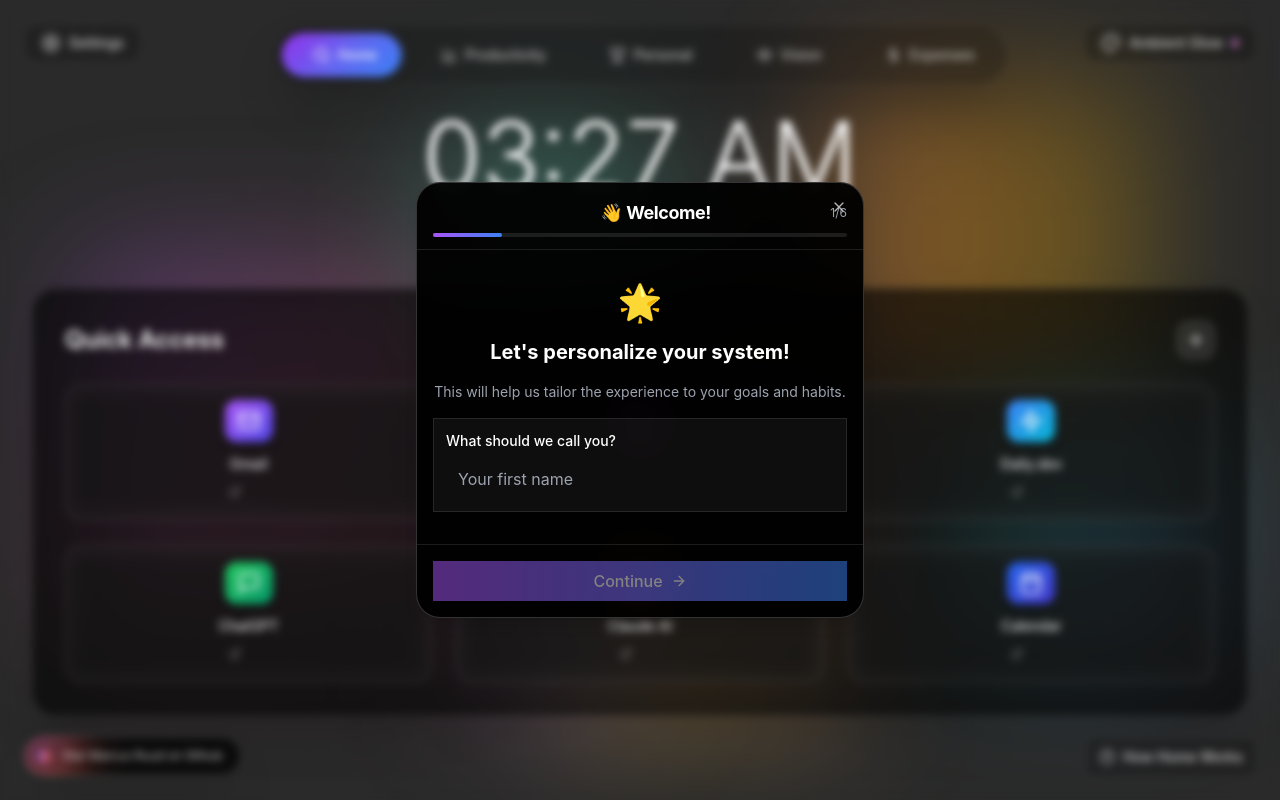
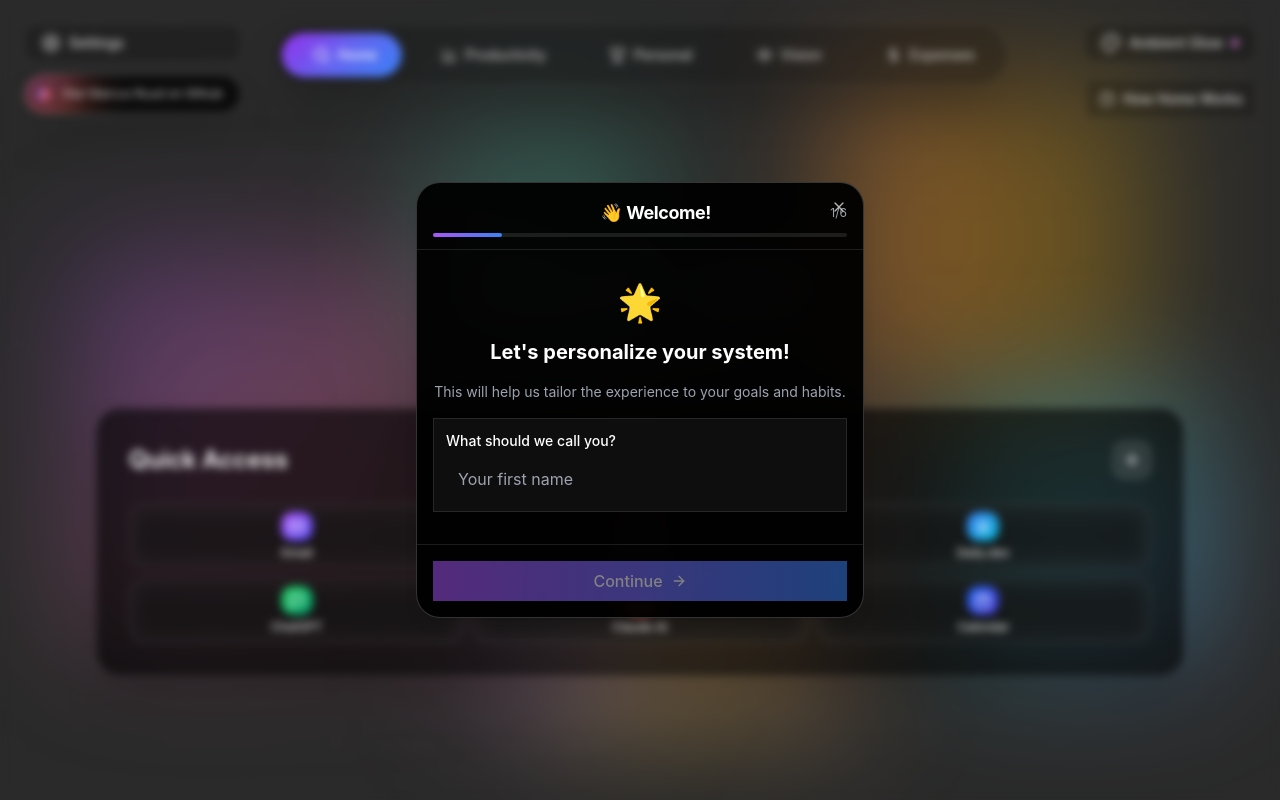
Before and after one commit to Vindusvisker/productivity-tab, a React app: page / in a window 1280 px wide. Built offline with nearby package versions, Linux system fonts and the light colour scheme.

Commit message:
HomeView responsive fix

```diff
--- a/src/App.tsx
+++ b/src/App.tsx
@@ -446,24 +446,31 @@ export default function App() {
           </div>
 
           {/* Settings Button - Top Left */}
-          <div className="fixed top-6 left-6 z-20">
-            <button
-              onClick={() => setIsSettingsOpen(true)}
-              className="flex items-center gap-2 px-4 py-2 bg-black/20 hover:bg-black/30 rounded-xl transition-all duration-200 backdrop-blur-sm border border-white/10 hover:border-white/20 hover:scale-105 group"
-            >
-              <Settings className="w-5 h-5 text-white/70 group-hover:text-white/90 transition-colors" />
-              <span className="text-sm text-white/80 group-hover:text-white/90 font-medium transition-colors">Settings</span>
-            </button>
+          <div className="fixed top-3 left-3 sm:top-4 sm:left-4 md:top-6 md:left-6 z-20">
+            <div className="flex flex-col space-y-2 sm:space-y-3">
+              <button
+                onClick={() => setIsSettingsOpen(true)}
+                className="flex items-center gap-1 sm:gap-2 px-2 sm:px-3 md:px-4 py-1.5 sm:py-2 bg-black/20 hover:bg-black/30 rounded-lg sm:rounded-xl transition-all duration-200 backdrop-blur-sm border border-white/10 hover:border-white/20 hover:scale-105 group"
+              >
+                <Settings className="w-4 h-4 sm:w-5 sm:h-5 text-white/70 group-hover:text-white/90 transition-colors" />
+                <span className="hidden sm:inline text-xs sm:text-sm text-white/80 group-hover:text-white/90 font-medium transition-colors">Settings</span>
+              </button>
+
+              {/* Star Button - Under Settings on smaller screens (1400x900 and under) */}
+              <div className="block 2xl:hidden">
+                <StarButton />
+              </div>
+            </div>
           </div>
 
           {/* Theme Gallery Button - Top Right */}
-          <div className="fixed top-6 right-6 z-20">
+          <div className="fixed top-3 right-3 sm:top-4 sm:right-4 md:top-6 md:right-6 z-20">
             <button
               onClick={() => setIsThemeGalleryOpen(true)}
-              className="flex items-center gap-2 px-4 py-2 bg-black/20 hover:bg-black/30 rounded-xl transition-all duration-200 backdrop-blur-sm border border-white/10 hover:border-white/20 hover:scale-105 group"
+              className="flex items-center gap-1 sm:gap-2 px-2 sm:px-3 md:px-4 py-1.5 sm:py-2 bg-black/20 hover:bg-black/30 rounded-lg sm:rounded-xl transition-all duration-200 backdrop-blur-sm border border-white/10 hover:border-white/20 hover:scale-105 group"
             >
-              <Palette className="w-5 h-5 text-white/70 group-hover:text-white/90 transition-colors" />
-              <span className="text-sm text-white/80 group-hover:text-white/90 font-medium transition-colors">{currentTheme.name}</span>
+              <Palette className="w-4 h-4 sm:w-5 sm:h-5 text-white/70 group-hover:text-white/90 transition-colors" />
+              <span className="hidden md:inline text-xs sm:text-sm text-white/80 group-hover:text-white/90 font-medium transition-colors">{currentTheme.name}</span>
               <div className="w-2 h-2 rounded-full bg-gradient-to-r from-purple-400 to-pink-400 animate-pulse" />
             </button>
           </div>
@@ -492,8 +499,8 @@ export default function App() {
             onComplete={handleOnboardingComplete}
           />
 
-          {/* Star Button - Fixed at bottom left */}
-          <div className="fixed bottom-6 left-6 z-20">
+          {/* Star Button - Bottom left on larger screens (1400x900+) */}
+          <div className="hidden 2xl:block fixed bottom-3 left-3 sm:bottom-4 sm:left-4 md:bottom-6 md:left-6 z-20">
             <StarButton />
           </div>
         </div>
--- a/src/components/HomeHelp.tsx
+++ b/src/components/HomeHelp.tsx
@@ -10,10 +10,10 @@ export default function HomeHelp() {
     <div className="relative">
       <button
         onClick={() => setIsOpen(!isOpen)}
-        className="flex items-center gap-2 px-3 py-2 bg-black/20 hover:bg-black/30 rounded-lg transition-all duration-200 backdrop-blur-sm border border-white/10"
+        className="flex items-center gap-1 sm:gap-2 px-2 sm:px-3 py-1.5 sm:py-2 bg-black/20 hover:bg-black/30 rounded-lg transition-all duration-200 backdrop-blur-sm border border-white/10"
       >
-        <HelpCircle className="w-4 h-4 text-white/70" />
-        <span className="text-sm text-white/80 font-medium">How Home Works</span>
+        <HelpCircle className="w-3 h-3 sm:w-4 sm:h-4 text-white/70" />
+        <span className="text-xs sm:text-sm text-white/80 font-medium">How Home Works</span>
       </button>
 
       {/* Help Modal */}
--- a/src/components/home/QuickAccess.tsx
+++ b/src/components/home/QuickAccess.tsx
@@ -65,14 +65,33 @@ const defaultLinks: Omit<QuickAccessLink, 'id'>[] = [
   },
 ]
 
-const LINKS_PER_PAGE = 6 // 3x2 grid
-
 export default function QuickAccess() {
   const [quickLinks, setQuickLinks] = useState<QuickAccessLink[]>([])
   const [isDialogOpen, setIsDialogOpen] = useState(false)
   const [editingLink, setEditingLink] = useState<QuickAccessLink | null>(null)
   const [currentPage, setCurrentPage] = useState(0)
   const [openDropdownId, setOpenDropdownId] = useState<string | null>(null)
+  const [windowSize, setWindowSize] = useState({ width: 0, height: 0 })
+
+  // Track window size for responsive behavior
+  useEffect(() => {
+    const updateSize = () => {
+      setWindowSize({ width: window.innerWidth, height: window.innerHeight })
+    }
+
+    updateSize()
+    window.addEventListener('resize', updateSize)
+    return () => window.removeEventListener('resize', updateSize)
+  }, [])
+
+  // Responsive links per page based on screen size
+  const getLinksPerPage = () => {
+    if (windowSize.width < 640) return 3 // Very small screens: 3 items only
+    if (windowSize.width < 1280 || windowSize.height < 900) return 6 // Small-medium screens: 6 items but smaller
+    return 6 // Large screens: 6 items normal size
+  }
+
+  const LINKS_PER_PAGE = getLinksPerPage()
 
   useEffect(() => {
     loadQuickLinks()
@@ -176,9 +195,9 @@ export default function QuickAccess() {
   return (
     <>
       <Card className="bg-black/60 backdrop-blur-xl border border-white/10 shadow-2xl rounded-3xl overflow-hidden">
-        <CardContent className="p-8">
-          <div className="flex items-center justify-between mb-6">
-            <h3 className="text-2xl font-semibold text-white">Quick Access</h3>
+        <CardContent className="p-4 sm:p-6 lg:p-8">
+          <div className="flex items-center justify-between mb-4 sm:mb-6">
+            <h3 className="text-lg sm:text-xl lg:text-2xl font-semibold text-white">Quick Access</h3>
             <div className="flex items-center space-x-2">
               {/* Pagination indicators */}
               {totalPages > 1 && (
@@ -225,9 +244,21 @@ export default function QuickAccess() {
             </div>
           </div>
 
-          {/* Fixed height grid container */}
-          <div className="h-[300px]"> {/* Fixed height to prevent expansion */}
-            <div className="grid grid-cols-3 grid-rows-2 gap-6 h-full">
+          {/* Responsive grid container */}
+          <div className={`${
+            windowSize.width < 640
+              ? 'h-[100px]' // Very small screens: compact single row
+              : windowSize.width < 1280 || windowSize.height < 900
+              ? 'h-[140px]' // Small-medium screens: smaller compact height
+              : 'h-[300px]' // Large screens: full height
+          }`}>
+            <div className={`grid h-full ${
+              windowSize.width < 640
+                ? 'grid-cols-3 grid-rows-1 gap-2' // Very small: 3 items in 1 row
+                : windowSize.width < 1280 || windowSize.height < 900
+                ? 'grid-cols-3 grid-rows-2 gap-2' // Small-medium: 6 items, compact
+                : 'grid-cols-3 grid-rows-2 gap-6' // Large: 6 items, normal spacing
+            }`}>
               {currentLinks.map((link) => {
                 const IconComponent = getIconComponent(link.icon)
                 const isDropdownOpen = openDropdownId === link.id
@@ -239,20 +270,46 @@ export default function QuickAccess() {
                     }`}
                     onClick={() => window.open(link.url, '_blank')}
                   >
-                    <div className="bg-white/5 backdrop-blur-md border border-white/10 rounded-2xl p-4 text-center hover:bg-white/10 transition-all duration-200 hover:shadow-xl h-full flex flex-col justify-center relative">
+                    <div className={`bg-white/5 backdrop-blur-md border border-white/10 rounded-2xl text-center hover:bg-white/10 transition-all duration-200 hover:shadow-xl h-full flex flex-col justify-center relative ${
+                      windowSize.width < 640
+                        ? 'p-1' // Very small screens: minimal padding
+                        : windowSize.width < 1280 || windowSize.height < 900
+                        ? 'p-2' // Small-medium screens: compact padding
+                        : 'p-4' // Large screens: normal padding
+                    }`}>
                       <div
-                        className={`w-12 h-12 ${link.color} rounded-xl mx-auto mb-3 flex items-center justify-center group-hover:scale-110 transition-transform shadow-lg`}
+                        className={`${link.color} rounded-xl mx-auto flex items-center justify-center group-hover:scale-110 transition-transform shadow-lg ${
+                          windowSize.width < 640
+                            ? 'w-6 h-6 mb-1' // Very small screens: tiny icons
+                            : windowSize.width < 1280 || windowSize.height < 900
+                            ? 'w-8 h-8 mb-1' // Small-medium screens: small icons
+                            : 'w-12 h-12 mb-3' // Large screens: normal icons
+                        }`}
                       >
-                        <IconComponent className="h-6 w-6 text-white" />
+                        <IconComponent className={`text-white ${
+                          windowSize.width < 640
+                            ? 'h-3 w-3' // Very small screens: tiny icons
+                            : windowSize.width < 1280 || windowSize.height < 900
+                            ? 'h-4 w-4' // Small-medium screens: small icons
+                            : 'h-6 w-6' // Large screens: normal icons
+                        }`} />
                       </div>
-                      <p className="text-sm font-medium text-white/90 group-hover:text-white transition-colors mb-2 line-clamp-1">
+                      <p className={`font-medium text-white/90 group-hover:text-white transition-colors line-clamp-1 ${
+                        windowSize.width < 640
+                          ? 'text-xs' // Very small screens: tiny text
+                          : windowSize.width < 1280 || windowSize.height < 900
+                          ? 'text-xs' // Small-medium screens: small text
+                          : 'text-sm mb-2' // Large screens: normal text
+                      }`}>
                         {link.name}
                       </p>
-                      <div className="flex items-center justify-center space-x-2">
-                        <ExternalLink className="h-3 w-3 text-white/50 group-hover:text-white/70 transition-colors" />
+                      {/* Only show external link and menu on larger screens */}
+                      {(windowSize.width >= 1280 && windowSize.height >= 900) && (
+                        <div className="flex items-center justify-center space-x-2">
+                          <ExternalLink className="h-3 w-3 text-white/50 group-hover:text-white/70 transition-colors" />
 
-                        {/* Options Menu */}
-                        <DropdownMenu>
+                          {/* Options Menu */}
+                          <DropdownMenu>
                           <DropdownMenuTrigger
                             className="p-1 hover:bg-white/20 rounded-md transition-colors opacity-0 group-hover:opacity-100"
                             onClick={(e) => {
@@ -290,7 +347,8 @@ export default function QuickAccess() {
                             </DropdownMenuItem>
                           </DropdownMenuContent>
                         </DropdownMenu>
-                      </div>
+                        </div>
+                      )}
                     </div>
                   </div>
                 )
@@ -302,11 +360,35 @@ export default function QuickAccess() {
                   onClick={handleAddNew}
                   className="group cursor-pointer transition-all duration-200 hover:scale-105"
                 >
-                  <div className="bg-white/5 backdrop-blur-md border-2 border-dashed border-white/20 rounded-2xl p-4 text-center hover:bg-white/10 hover:border-white/40 transition-all duration-200 h-full flex flex-col justify-center">
-                    <div className="w-12 h-12 bg-white/10 rounded-xl mx-auto mb-3 flex items-center justify-center group-hover:bg-white/20 transition-colors">
-                      <Plus className="h-6 w-6 text-white/60 group-hover:text-white/80" />
+                  <div className={`bg-white/5 backdrop-blur-md border-2 border-dashed border-white/20 rounded-2xl text-center hover:bg-white/10 hover:border-white/40 transition-all duration-200 h-full flex flex-col justify-center ${
+                    windowSize.width < 640
+                      ? 'p-1' // Very small screens: minimal padding
+                      : windowSize.width < 1280 || windowSize.height < 900
+                      ? 'p-2' // Small-medium screens: compact padding
+                      : 'p-4' // Large screens: normal padding
+                  }`}>
+                    <div className={`bg-white/10 rounded-xl mx-auto flex items-center justify-center group-hover:bg-white/20 transition-colors ${
+                      windowSize.width < 640
+                        ? 'w-6 h-6 mb-1' // Very small screens: tiny icons
+                        : windowSize.width < 1280 || windowSize.height < 900
+                        ? 'w-8 h-8 mb-1' // Small-medium screens: small icons
+                        : 'w-12 h-12 mb-3' // Large screens: normal icons
+                    }`}>
+                      <Plus className={`text-white/60 group-hover:text-white/80 ${
+                        windowSize.width < 640
+                          ? 'h-3 w-3' // Very small screens: tiny icons
+                          : windowSize.width < 1280 || windowSize.height < 900
+                          ? 'h-4 w-4' // Small-medium screens: small icons
+                          : 'h-6 w-6' // Large screens: normal icons
+                      }`} />
                     </div>
-                    <p className="text-sm font-medium text-white/60 group-hover:text-white/80 transition-colors">
+                    <p className={`font-medium text-white/60 group-hover:text-white/80 transition-colors ${
+                      windowSize.width < 640
+                        ? 'text-xs' // Very small screens: tiny text
+                        : windowSize.width < 1280 || windowSize.height < 900
+                        ? 'text-xs' // Small-medium screens: small text
+                        : 'text-sm' // Large screens: normal text
+                    }`}>
                       Add Link
                     </p>
                   </div>
--- a/src/views/HomeView.tsx
+++ b/src/views/HomeView.tsx
@@ -33,26 +33,31 @@ const HomeView: React.FC<HomeViewProps> = ({ userConfig }) => {
   }, []);
 
   return (
-    <div className="min-h-screen pt-6 flex items-center justify-center relative">
+    <div className="min-h-screen pt-20 sm:pt-24 md:pt-28 lg:pt-32 flex items-center justify-center relative">
 
-      {/* Help Button - Bottom right corner */}
-      <div className="fixed bottom-6 right-6 z-20">
+      {/* Help Button - Under theme button on smaller screens, bottom right on larger */}
+      <div className="hidden 2xl:block fixed bottom-3 right-3 sm:bottom-4 sm:right-4 md:bottom-6 md:right-6 z-20">
         <HomeHelp />
       </div>
 
-      <div className="container mx-auto px-8 max-w-7xl">
+      {/* Help Button - Under theme gallery button on smaller screens (1280x900 and under) */}
+      <div className="block 2xl:hidden fixed top-14 sm:top-16 md:top-20 right-3 sm:right-4 md:right-6 z-20">
+        <HomeHelp />
+      </div>
+
+      <div className="container mx-auto px-3 sm:px-4 md:px-6 lg:px-8 max-w-full sm:max-w-lg md:max-w-3xl lg:max-w-5xl xl:max-w-6xl 2xl:max-w-7xl">
 
         {/* Top Row: Time Display & Habit Tracker */}
-        <div className={`grid ${userConfig?.hasAddiction ? 'grid-cols-2' : 'grid-cols-1'} gap-8 mb-12`}>
+        <div className={`grid ${userConfig?.hasAddiction ? 'grid-cols-1 lg:grid-cols-2' : 'grid-cols-1'} gap-3 sm:gap-4 md:gap-6 lg:gap-8 mb-6 sm:mb-8 md:mb-10 lg:mb-12`}>
           {/* Time Display - Hero element with gentle fade */}
-          <div className={`flex items-center justify-center ${!userConfig?.hasAddiction ? 'col-span-2' : ''}`}>
+          <div className={`flex items-center justify-center ${!userConfig?.hasAddiction ? 'col-span-full' : ''}`}>
             <div className="text-center opacity-0 animate-gentle-fade" style={{ animationDelay: '50ms', animationFillMode: 'forwards' }}>
-              {/* Main time - smooth fade up */}
-              <div className="text-8xl font-light text-white mb-2 opacity-0 animate-smooth-fade-up" style={{ animationDelay: '150ms', animationFillMode: 'forwards' }}>
+              {/* Main time - responsive font sizes optimized for 1280x800 */}
+              <div className="text-3xl sm:text-4xl md:text-5xl lg:text-6xl xl:text-7xl 2xl:text-8xl font-light text-white mb-1 sm:mb-2 opacity-0 animate-smooth-fade-up" style={{ animationDelay: '150ms', animationFillMode: 'forwards' }}>
                 {time}
               </div>
-              {/* Date - subtle slide up */}
-              <div className="text-xl text-white/80 opacity-0 animate-smooth-fade-up" style={{ animationDelay: '350ms', animationFillMode: 'forwards' }}>
+              {/* Date - responsive font sizes */}
+              <div className="text-xs sm:text-sm md:text-base lg:text-lg xl:text-xl text-white/80 opacity-0 animate-smooth-fade-up" style={{ animationDelay: '350ms', animationFillMode: 'forwards' }}>
                 {date}
               </div>
             </div>
```
Also changed, not shown: src/components/Navigation.tsx (+5 -5 lines), src/components/home/SnusTracker.tsx (+12 -11 lines), src/views/FinancialView.tsx (+7 -2 lines), src/views/PersonalView.tsx (+7 -2 lines), src/views/ProductivityView.tsx (+7 -2 lines), src/views/VisionView.tsx (+7 -2 lines), 1 other file (tests, documents, lock files or other folders).
